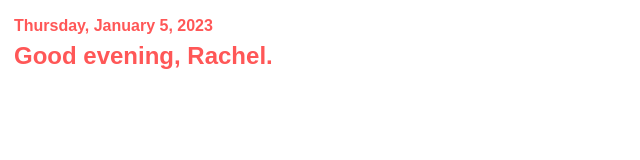
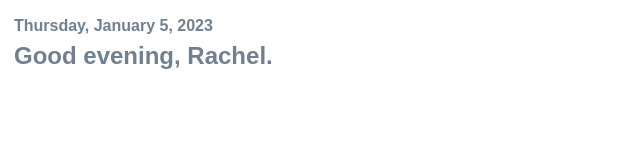
Before and after one commit to asburyrachel/notion, a plain HTML site: page index.html in a window 1280 px wide. Shown: the whole page, without its empty margins (0-640 px from the left). Drawn offline with Linux system fonts and the light colour scheme.

Commit message:
Update index.html

```diff
--- a/index.html
+++ b/index.html
@@ -6,7 +6,7 @@
         display: flex;
         font-family: sans-serif;
         font-size: 18pt;
-        color: #ff5757;
+        color: #708090;
         padding: 5px;
         border: 1px solid #ffffff;
         justify-content: left;
```
